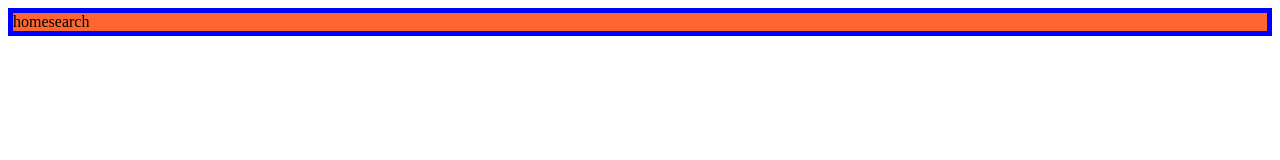
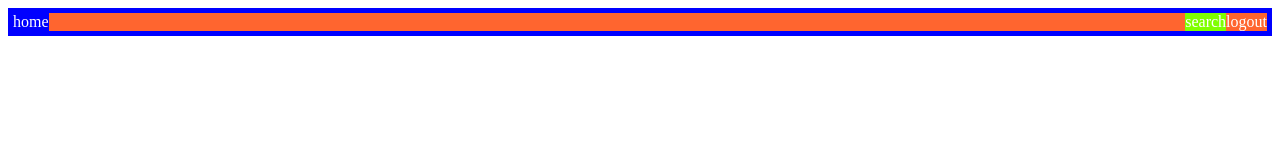
Before and after one commit to fb0801/css-flexbox, a plain HTML site: page index.html in a window 1280 px wide. Drawn offline with Linux system fonts and the light colour scheme.

Commit message:
Add files via upload

```diff
--- a/index.html
+++ b/index.html
@@ -11,7 +11,7 @@
 
 <div class="home">home</div>
 <div class="search">search</div>
-
+<div class="logout">logout</div>
 
 
 </div>
--- a/sass/basic.scss
+++ b/sass/basic.scss
@@ -1,7 +1,7 @@
 @import 'config';
 
 
-.body{
+body{
     color: white;
 }
 
@@ -10,5 +10,15 @@
     background-color: $secondary-color;
     display: flex;
     border: 5px solid blue;
+    justify-content: flex-start;
 
 }
+
+.search{
+    background-color: chartreuse;
+    margin-left: auto;
+}
+
+.home{
+    background-color: blue;;
+}
```
Also changed, not shown: css/basic.css, 1 other file.
